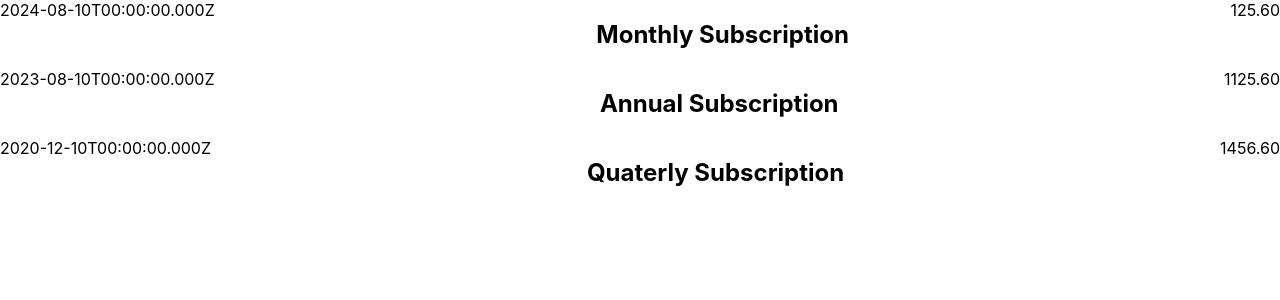
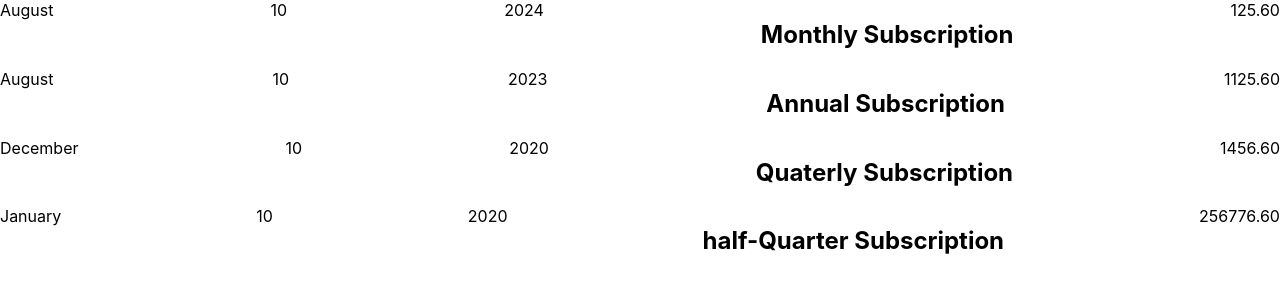
Before and after one commit to sandeeppal270/reactlearn, a React (Create React App) app: page / in a window 1280 px wide. Shown: the top 300 px of the page. Built offline with nearby package versions, Linux system fonts and the light colour scheme.

Commit message:
first commit

```diff
--- a/src/App.js
+++ b/src/App.js
@@ -21,13 +21,21 @@ function App() {
       date:(new Date('2020','11','10')),
       title:"Quaterly Subscription",
       amount:"1456.60"
+    },
+    {
+      id:"4",
+      date:(new Date('2019','12','10')),
+      title:"half-Quarter Subscription",
+      amount:"256776.60"
     }
   ]
 return (
      <div>
-        <Subscription passedDate={subscriptions[0].date.toISOString()} passedTitle={subscriptions[0].title} passedAmount={subscriptions[0].amount}/>
-        <Subscription passedDate={subscriptions[1].date.toISOString()} passedTitle={subscriptions[1].title} passedAmount={subscriptions[1].amount}/>
-        <Subscription passedDate={subscriptions[2].date.toISOString()} passedTitle={subscriptions[2].title} passedAmount={subscriptions[2].amount}/>
+        <Subscription date={subscriptions[0].date} title={subscriptions[0].title} amount={subscriptions[0].amount}/>
+        <Subscription date={subscriptions[1].date} title={subscriptions[1].title} amount={subscriptions[1].amount}/>
+        <Subscription date={subscriptions[2].date} title={subscriptions[2].title} amount={subscriptions[2].amount}/>
+        <Subscription date={subscriptions[3].date} title={subscriptions[3].title} amount={subscriptions[3].amount}/>
+
       </div>
   );
 }
--- a/src/components/Subscription.js
+++ b/src/components/Subscription.js
@@ -1,11 +1,16 @@
 import './Subscription.css'
 function Subscription(props){
-
+    // this is js function four using month day year in string format
+    const month=props.date.toLocaleString('default',{month:'long'});
+    const day=props.date.toLocaleString('default',{day:'2-digit'});
+    const year=props.date.getFullYear();
     return(
         <div className="subscription">
-        <div>{props.passedDate}</div>
-        <h2 className='subscription_title'>{props.passedTitle}</h2>
-        <div className='subscription_price'>{props.passedAmount}</div>
+        <div>{month}</div>
+        <div>{day}</div>
+        <div>{year}</div>
+        <h2 className='subscription_title'>{props.title}</h2>
+        <div className='subscription_price'>{props.amount}</div>
         </div>
     )
 }
```
Also changed, not shown: src/components/SubscriptionDate.css (added), src/components/SubscriptionDate.js (added).
